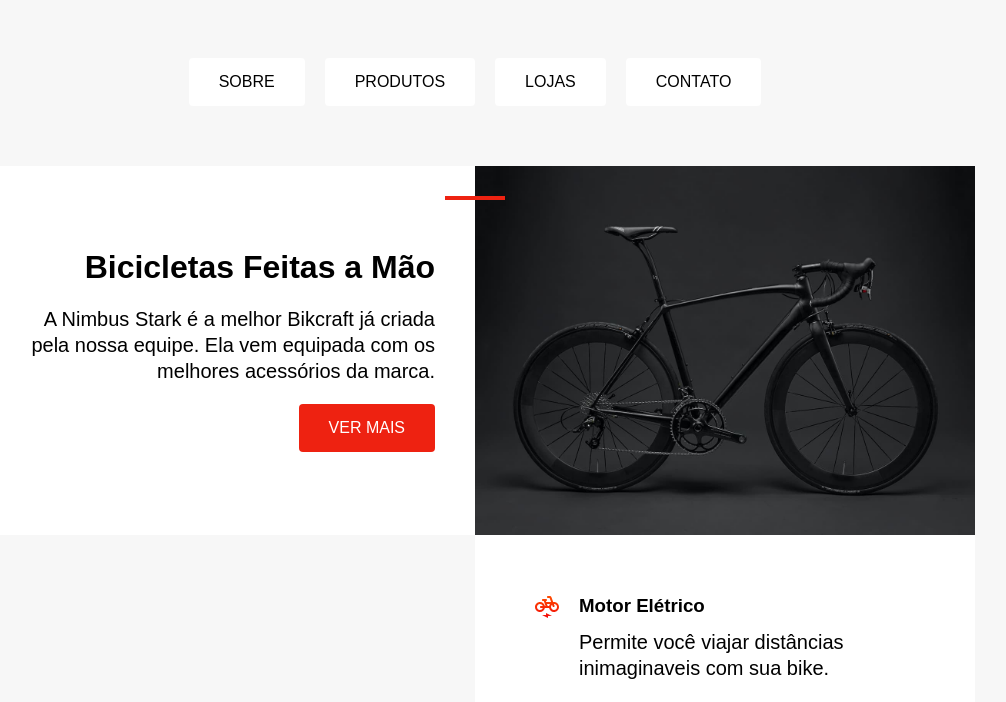
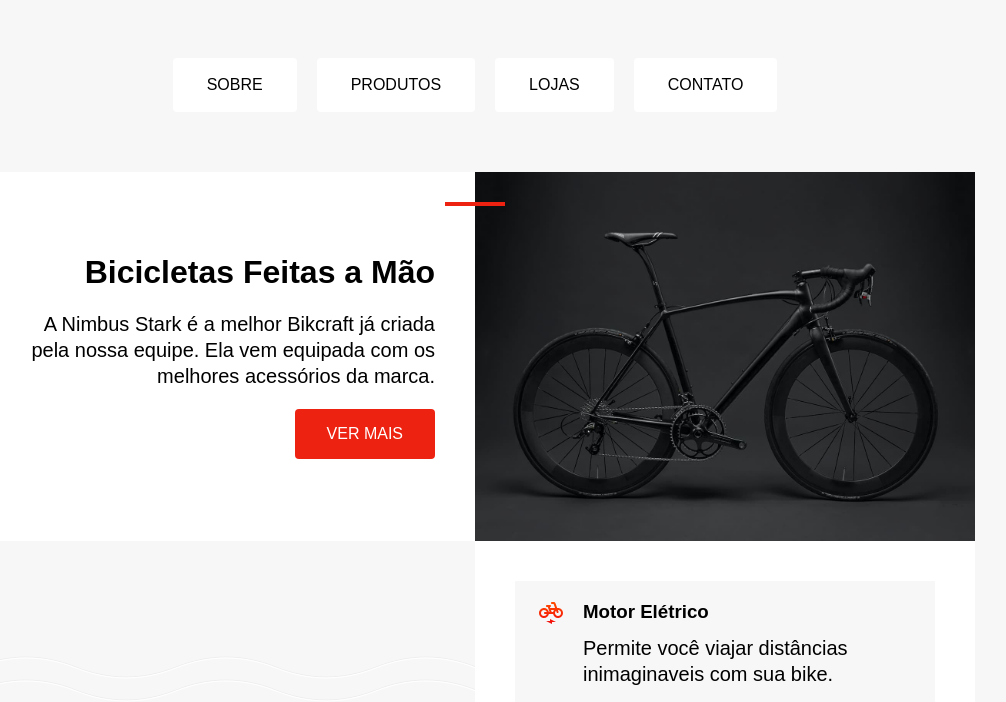
Before and after one commit to Erycky/Bikcraft-Modo-Claro-e-Escuro, a plain HTML site: page index.html in a window 1280 px wide. Shown: the part 94-796 px from the top of the page, without its empty margins (165-1171 px from the left). Drawn offline with Linux system fonts and the light colour scheme.

Commit message:
Refatorar Exercício 3

```diff
--- a/index.html
+++ b/index.html
@@ -22,7 +22,6 @@
     <main>
         <article class="conteudo">
             <div class="introducao" aria-labelledby="label-introducao">
-                <span class="detalhe"></span>
                 <h1 id="label-introducao">Bicicletas Feitas a Mão</h1>
                 <p>A Nimbus Stark é a melhor Bikcraft já criada pela nossa equipe. Ela vem equipada com os melhores acessórios da marca.</p>
                 <a class="botao" href="/">Ver Mais</a>
--- a/style.css
+++ b/style.css
@@ -28,7 +28,7 @@ p, h1, h2, h3 {
 }
 
 p {
-    font-size: 20px;
+    font-size: 1.25rem;
     line-height: 1.3;
 }
 
@@ -48,10 +48,15 @@ p {
 .menu a {
     display: block;
     background: #fff;
-    padding: 15px 30px;
+    padding: 1rem 2rem;
     border-radius: 4px;
     color: #000;
     text-transform: uppercase;
+    border: 2px solid #fff;
+}
+
+.menu a:hover {
+    border-color: #e21;
 }
 
 .conteudo {
@@ -75,7 +80,8 @@ p {
     font-size: 2rem;
 }
 
-.detalhe {
+.introducao::before {
+    content: "";
     width: 60px;
     height: 4px;
     background: #e21;
@@ -87,18 +93,23 @@ p {
 .botao {
     background: #e21;
     color: #fff;
-    padding: 15px 30px;
+    padding: 1rem 2rem;
     border-radius: 4px;
     text-transform: uppercase;
 }
 
+.botao:hover {
+    background: #900;
+}
+
 .subtitulo {
-    font-size: 64px;
+    font-size: 4rem;
     text-transform: uppercase;
     color: rgba(0,0,0, 0.2);
     text-align: right;
     padding: 40px;
     align-self: center;
+    background-image: url(./img/onda.svg);
 }
 
 .vantagens {
@@ -111,6 +122,15 @@ p {
     grid-template-columns: auto 1fr;
     gap: 10px 20px;
     padding: 20px;
+    border-left: 4px solid transparent;
+}
+
+.vantagens-item:nth-child(odd) {
+    background-color: #f7f7f7;
+}
+
+.vantagens-item:hover {
+    border-color: #e21;
 }
 
 .vantagens-item p {
```
